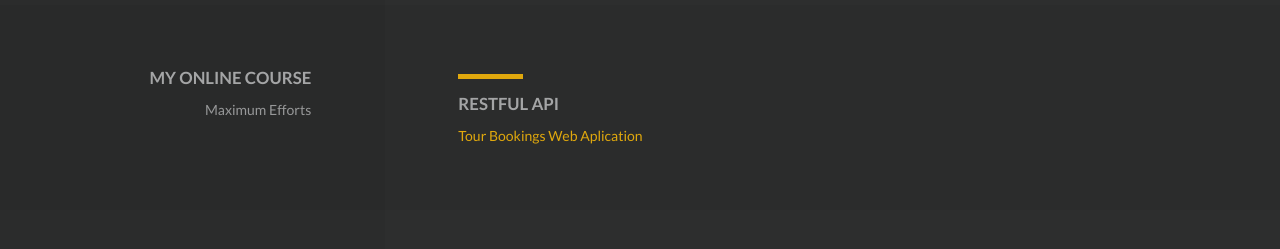
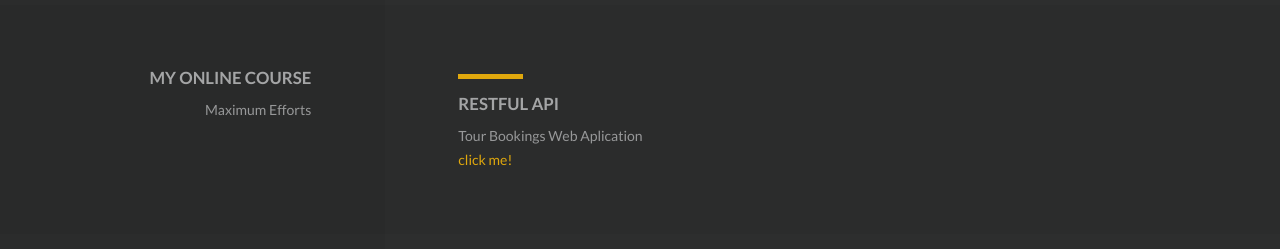
Before and after one commit to Rianto-RNT/rianto-cv, a plain HTML site: page index.html in a window 1280 px wide. Shown: the part 6700-6949 px from the top of the page. Drawn offline with Linux system fonts and the light colour scheme.

Commit message:
link to the web that i learn

```diff
--- a/index.html
+++ b/index.html
@@ -1524,7 +1524,8 @@
                                         <div class="o-content__body">
                                             <h3>Restful API</h3>
                                             <p>
-                                                <a href="https://rian-natours.herokuapp.com/" target="_blank">Tour Bookings Web Aplication</a>
+                                                Tour Bookings Web Aplication <br>
+                                                <a href="https://rian-natours.herokuapp.com/" target="_blank">click me!</a>
                                             </p>
                                         </div>
                                     </div><!-- /o-content -->
```
